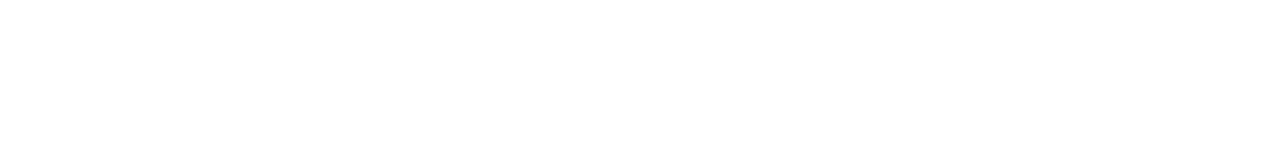
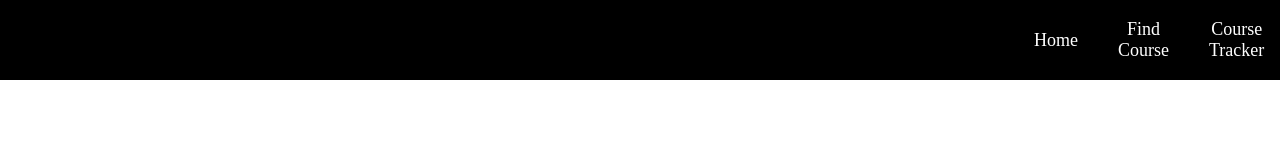
Before and after one commit to hillty/lets-golf, a website: page public/list.html in a window 1280 px wide. Drawn offline with Linux system fonts and the light colour scheme.

Commit message:
add pages and basic html/header

```diff
--- /dev/null
+++ b/public/find.css
@@ -0,0 +1,35 @@
+body {
+    background-color: #ffffff;
+    margin: auto;
+}
+
+header {
+    display: flex;
+    background-color: #000000;
+    width: 100%;
+    height: 10vh;
+    flex-direction: row;
+    align-items: center;
+    justify-content: space-between;
+}
+
+nav {
+    display: flex;
+    margin-left: 1014px;
+    flex-direction: row;
+    flex-wrap: nowrap;
+    align-items: center;
+    justify-content: space-between;
+}
+
+a {
+    color: #ffffff;
+    text-decoration: none;
+    font-size: 18px;
+    padding: 20px;
+    text-align: center;
+}
+
+a:hover {
+    color: #848484;
+}
--- /dev/null
+++ b/public/list.css
@@ -0,0 +1,35 @@
+body {
+    background-color: #ffffff;
+    margin: auto;
+}
+
+header {
+    display: flex;
+    background-color: #000000;
+    width: 100%;
+    height: 10vh;
+    flex-direction: row;
+    align-items: center;
+    justify-content: space-between;
+}
+
+nav {
+    display: flex;
+    margin-left: 1014px;
+    flex-direction: row;
+    flex-wrap: nowrap;
+    align-items: center;
+    justify-content: space-between;
+}
+
+a {
+    color: #ffffff;
+    text-decoration: none;
+    font-size: 18px;
+    padding: 20px;
+    text-align: center;
+}
+
+a:hover {
+    color: #848484;
+}
--- a/public/list.html
+++ b/public/list.html
@@ -4,9 +4,19 @@
     <meta charset="UTF-8">
     <meta http-equiv="X-UA-Compatible" content="IE=edge">
     <meta name="viewport" content="width=device-width, initial-scale=1.0">
-    <title>Document</title>
+    <link rel="stylesheet" href="list.css">
+    <title>Course Tracker</title>
 </head>
 <body>
-
+    <header>
+        <!-- <div id="golfLogo">
+            <img src="">
+        </div> -->
+        <nav class="aTags">
+            <a href="landing.html" class="headerLink" id="homeTag">Home</a>
+            <a href="find.html" class="headerLink" id="findTag">Find Course</a>
+            <a href="list.html" class="headerLink" id="listTag">Course Tracker</a>
+        </nav>
+    <header>
 </body>
 </html>
```
Also changed, not shown: public/find.html (+12 -2 lines), public/list.js (added, +42 -0 lines), server/server.js (+10 -8 lines).
